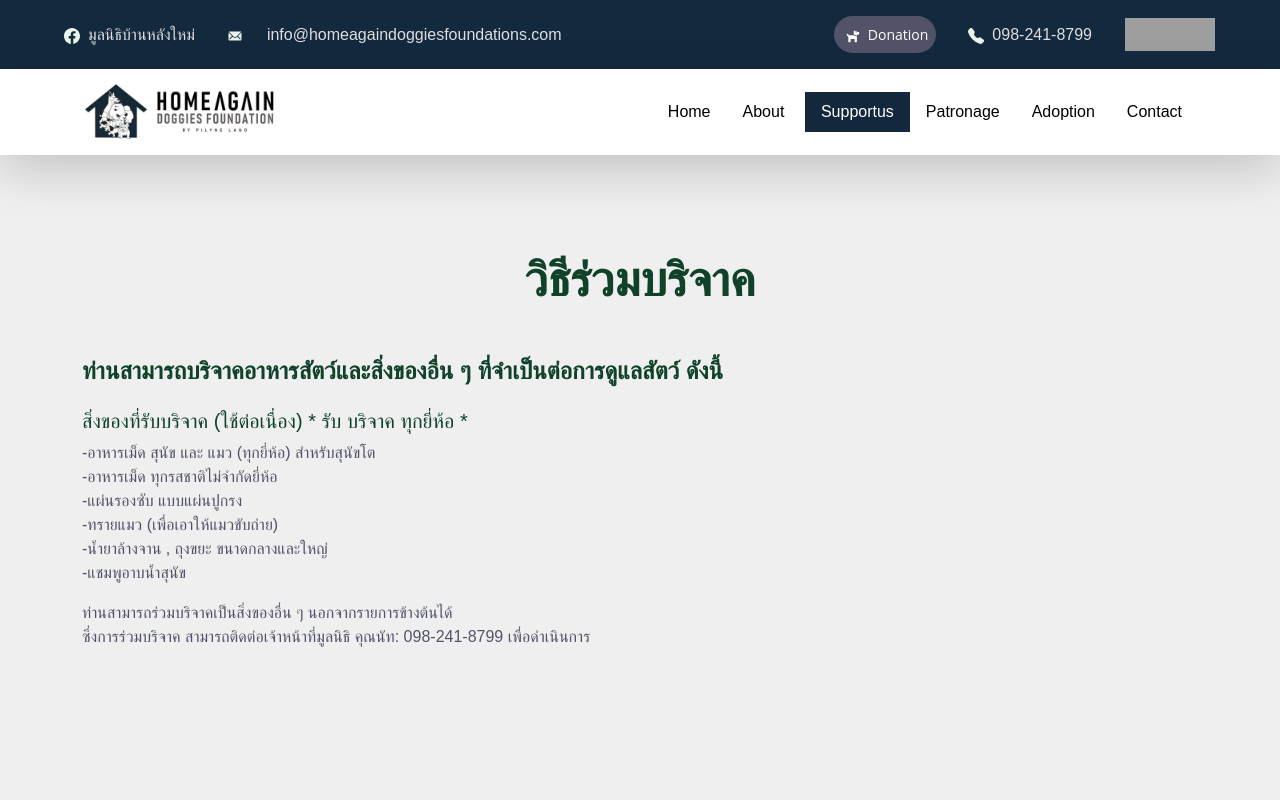
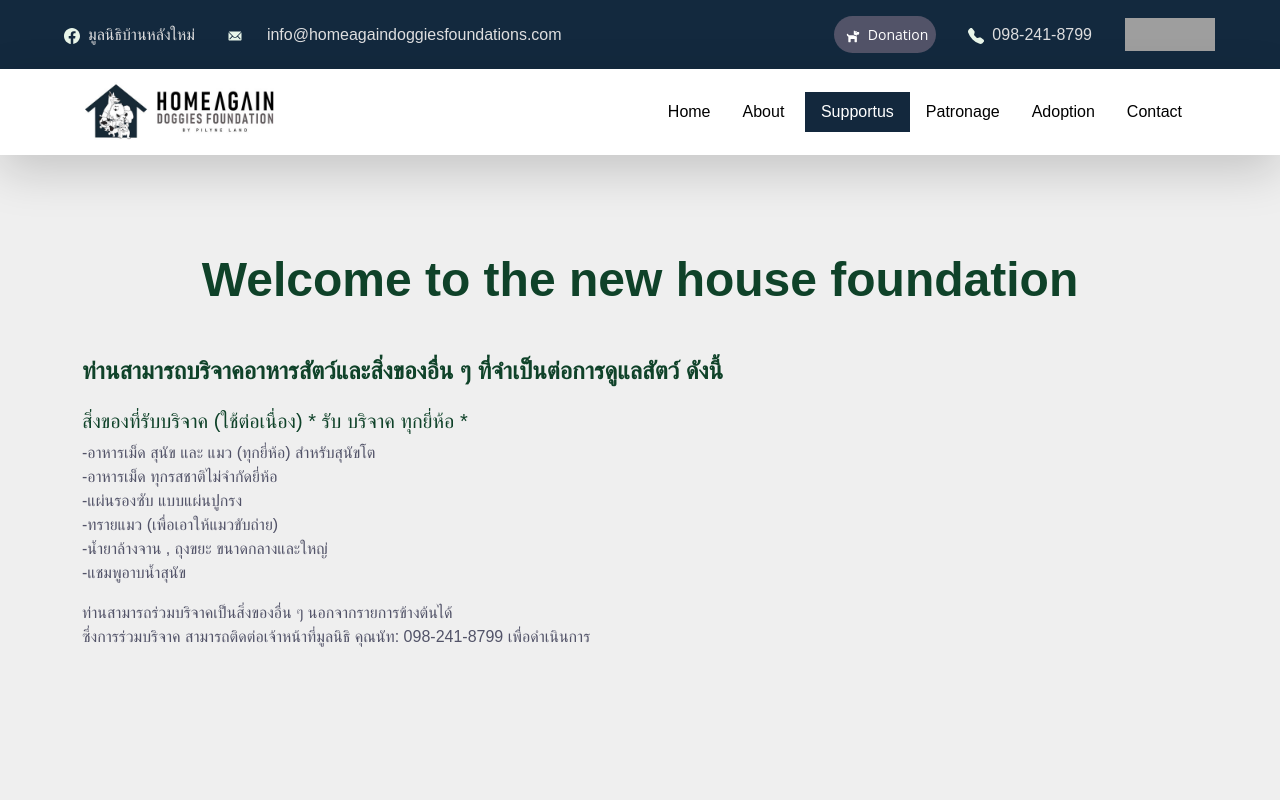
Before and after one commit to MEE-POONG/Homeagain, a Next.js app: page /supportus in a window 1280 px wide. Shown: the top 800 px of the page. Built offline with nearby package versions, Linux system fonts and the light colour scheme; grey boxes are pictures that could not be loaded; a web font is replaced by a local one.

Commit message:
topic set

```diff
--- a/src/pages/about/origin.tsx
+++ b/src/pages/about/origin.tsx
@@ -1,12 +1,16 @@
 import LayOut from "../../../components/LayOut";
+import { LanguageContext } from "../../../components/LanguageContext";
+import { useContext } from "react";
 
 export default function OrigigSection() {
+    const { currentLanguage } = useContext(LanguageContext);
+
     return (
         <>
             <LayOut>
                 <section className="about-section container text-center">
                     <div className="py-5 mt-5 origin-section">
-                        <p className="display-5">ประกาศจัดตั้งมูลนิธิฯ</p>
+                        <p className="display-5">{currentLanguage === "EN" ? "Welcome to the new house foundation" : "ประกาศจัดตั้งมูลนิธิฯ"}</p>
                     </div>
                     <div className=" m-sm-3 m-lg-5 py-5 shadow-sm">
                         <img src="/images/cer1.jpg" className="w-lg-75 w-100" alt="" />
--- a/src/pages/supportus.tsx
+++ b/src/pages/supportus.tsx
@@ -1,12 +1,20 @@
+import { useContext } from "react";
+import { LanguageContext } from "../../components/LanguageContext";
 import LayOut from "../../components/LayOut";
 
 export default function SupportUsPage() {
+    const { currentLanguage } = useContext(LanguageContext);
+
     return (
         <>
             <LayOut>
                 <div className="supportus-page container-fluid py-5 mb-5" data-wow-delay="0.1s">
                     <div className="container text-center py-5">
-                        <h2 className="display-5 mb-5">วิธีร่วมบริจาค</h2>
+                        <h2 className="display-5 mb-5">
+                            {currentLanguage === "EN"
+                                ? "Welcome to the new house foundation"
+                                : "วิธีร่วมบริจาค"}
+                        </h2>
 
                         <div className="text-start">
                             <h4>ท่านสามารถบริจาคอาหารสัตว์และสิ่งของอื่น ๆ ที่จำเป็นต่อการดูแลสัตว์ ดังนี้</h4>
```
Also changed, not shown: src/pages/about/committee.tsx (+9 -1 lines), src/pages/about/index.tsx (+8 -3 lines).
